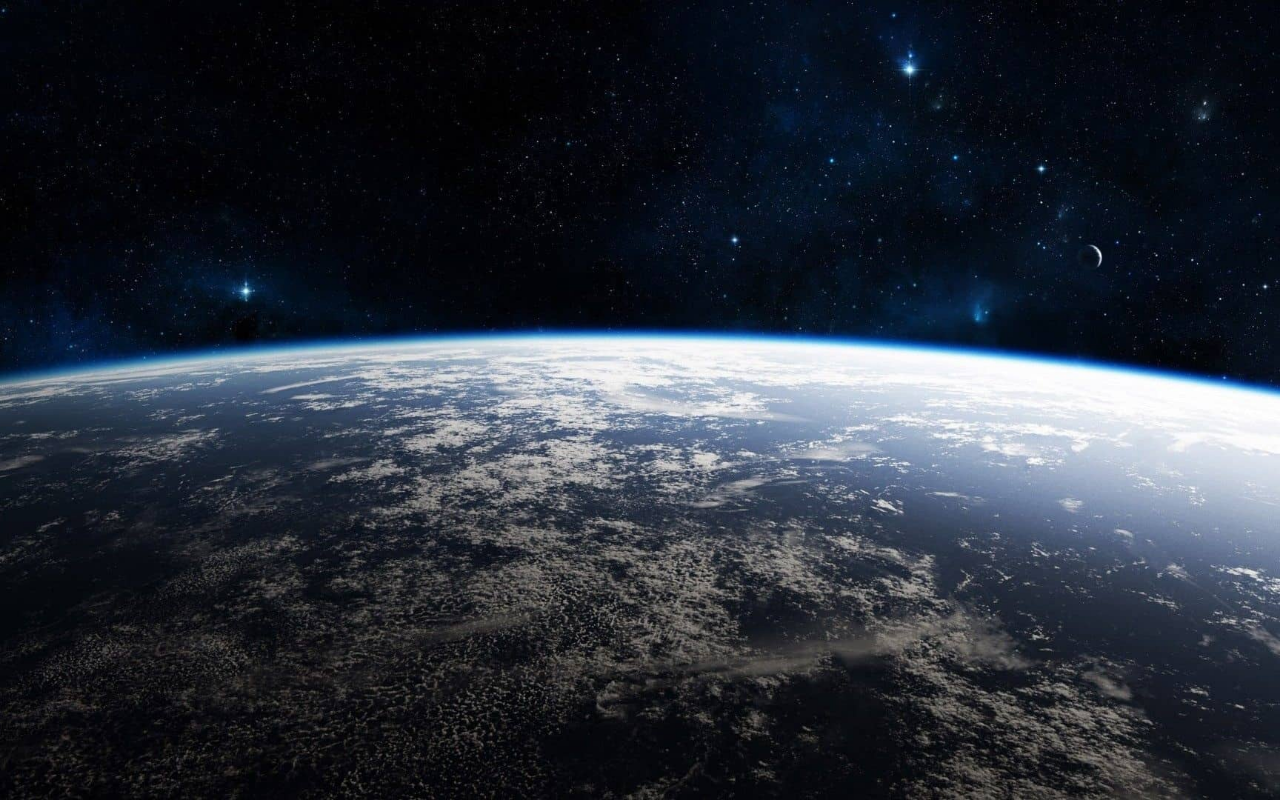
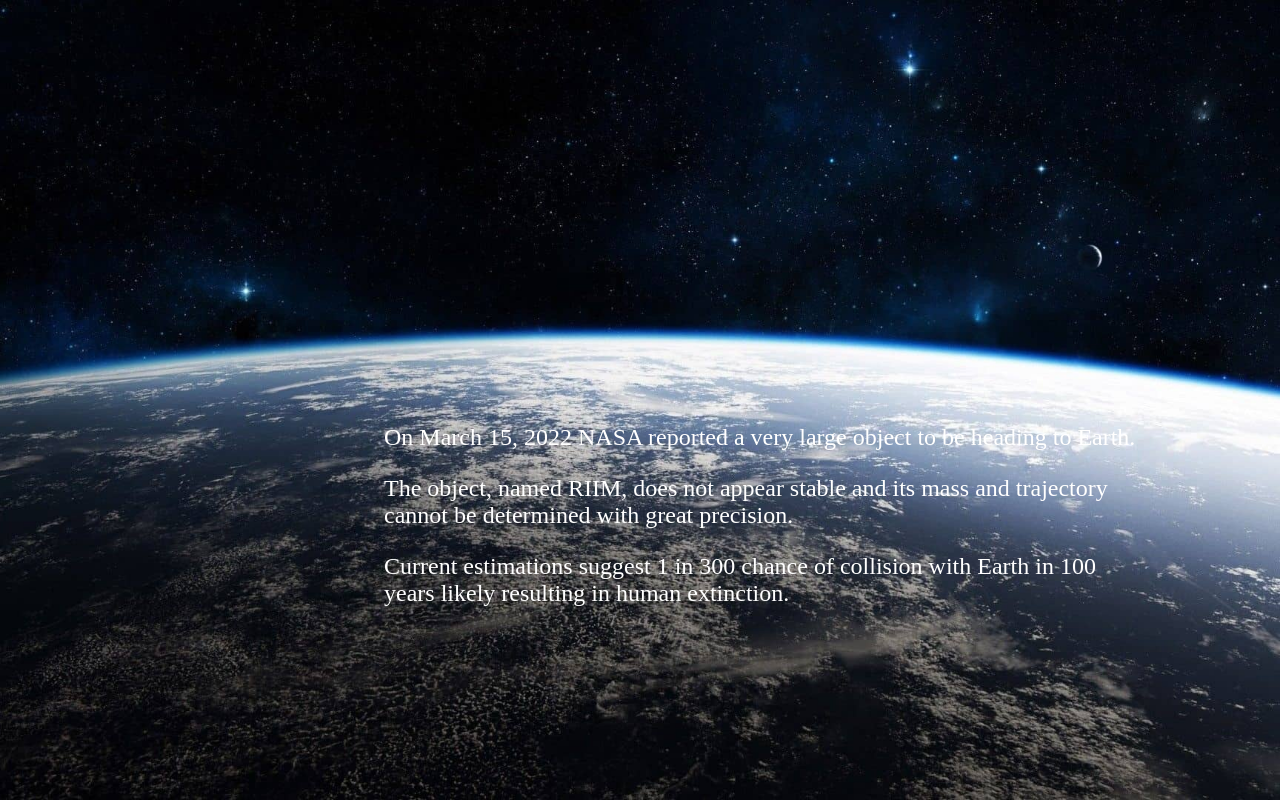
Before and after one commit to stephanzlatarev/riim, a plain HTML site: page index.html in a window 1280 px wide. Drawn offline with nearby package versions, Linux system fonts and the light colour scheme.

Commit message:
Add scene intro-a

```diff
--- a/index.html
+++ b/index.html
@@ -17,6 +17,9 @@
         background-size: cover;
       }
     </style>
+
+    <script src="https://cdnjs.cloudflare.com/ajax/libs/jquery/3.6.0/jquery.min.js" crossorigin="anonymous"></script>
+    <script src="player.js" defer></script>
   </head>
 
   <body>
--- /dev/null
+++ b/player.js
@@ -0,0 +1,48 @@
+const SCENES = [
+  "intro-a",
+];
+
+const ACTIONS = {
+  "speech": async function(action) {
+    const bubble = $("<div>")
+      .css("position", "absolute").css("top", "50%").css("left", "30%").css("width", "60%")
+      .css("color", "white").css("font-size", "150%")
+      .appendTo($("body"));
+
+    for (const line of action.text) {
+      console.log(action.actor, ":", line);
+      bubble.append($("<p>").text(line));
+      await wait(1000);
+    }
+  }
+};
+
+function wait(milliseconds) {
+  return new Promise(resolve => setTimeout(resolve, milliseconds));
+}
+
+async function load(scene) {
+  console.log("Loading", scene);
+  const response = await fetch("scene/" + scene + "/scene.json");
+  return await response.json();
+}
+
+async function play(scene) {
+  if (!scene || !scene.sequence) return;
+  for (const action of scene.sequence) {
+    if (ACTIONS[action.type]) {
+      console.log("Playing", action.summary);
+      await ACTIONS[action.type](action);
+    } else {
+      console.log("Skipping", action.summary);
+    }
+  }
+}
+
+async function go() {
+  for (const scene of SCENES) {
+    await play(await load(scene));
+  }
+}
+
+$(document).ready(go);
--- /dev/null
+++ b/scene/intro-a/scene.json
@@ -0,0 +1,15 @@
+{
+  "sequence": [
+    {
+      "summary": "Intro: NASA detects astroid RIIM",
+      "time": 0,
+      "type": "speech",
+      "actor": "Narrator",
+      "text": [
+        "On March 15, 2022 NASA reported a very large object to be heading to Earth.",
+        "The object, named RIIM, does not appear stable and its mass and trajectory cannot be determined with great precision.",
+        "Current estimations suggest 1 in 300 chance of collision with Earth in 100 years likely resulting in human extinction."
+      ]
+    }
+  ]
+}
```
Also changed, not shown: 1 other file. Lines whose indentation alone changed are shown as unchanged.
